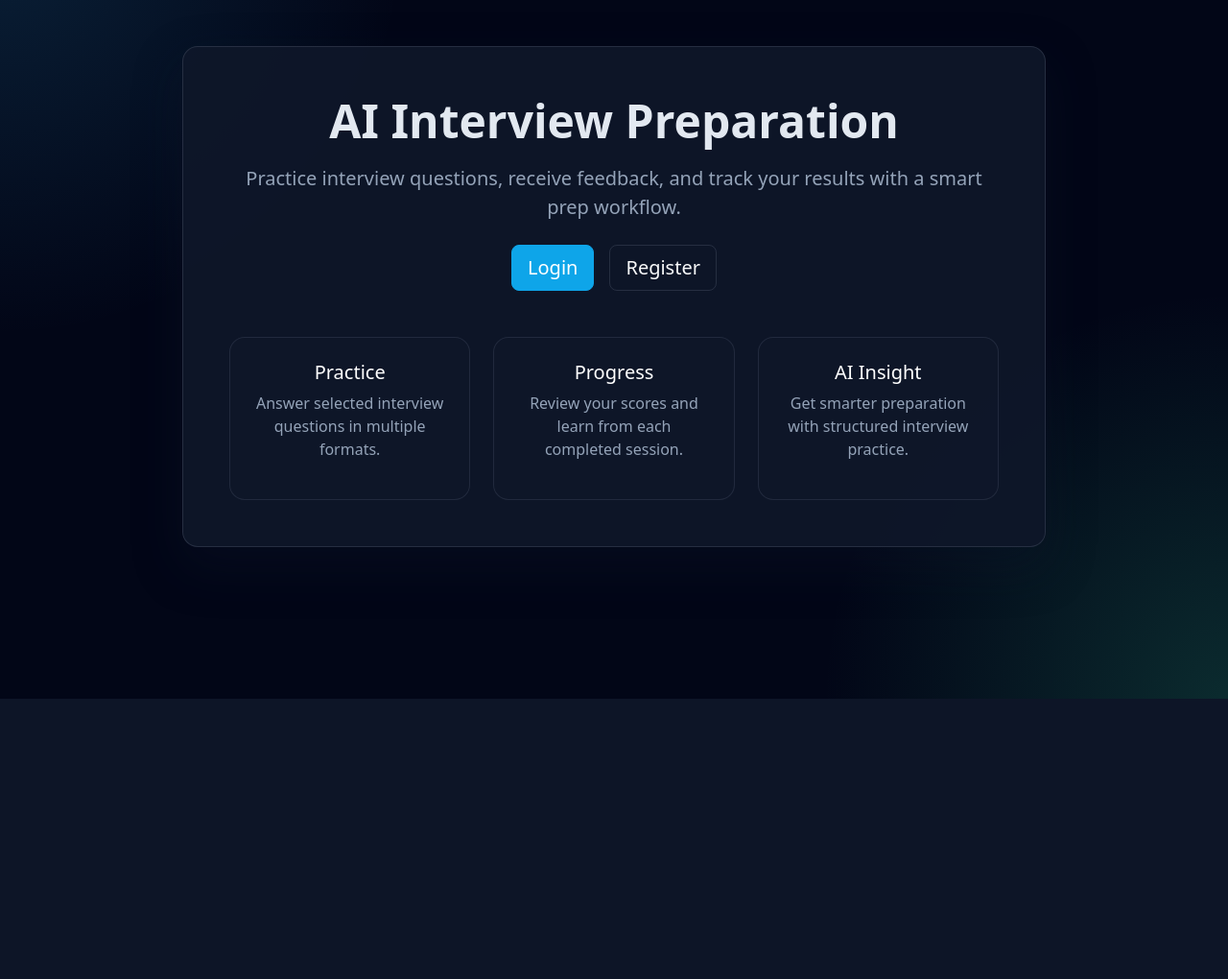
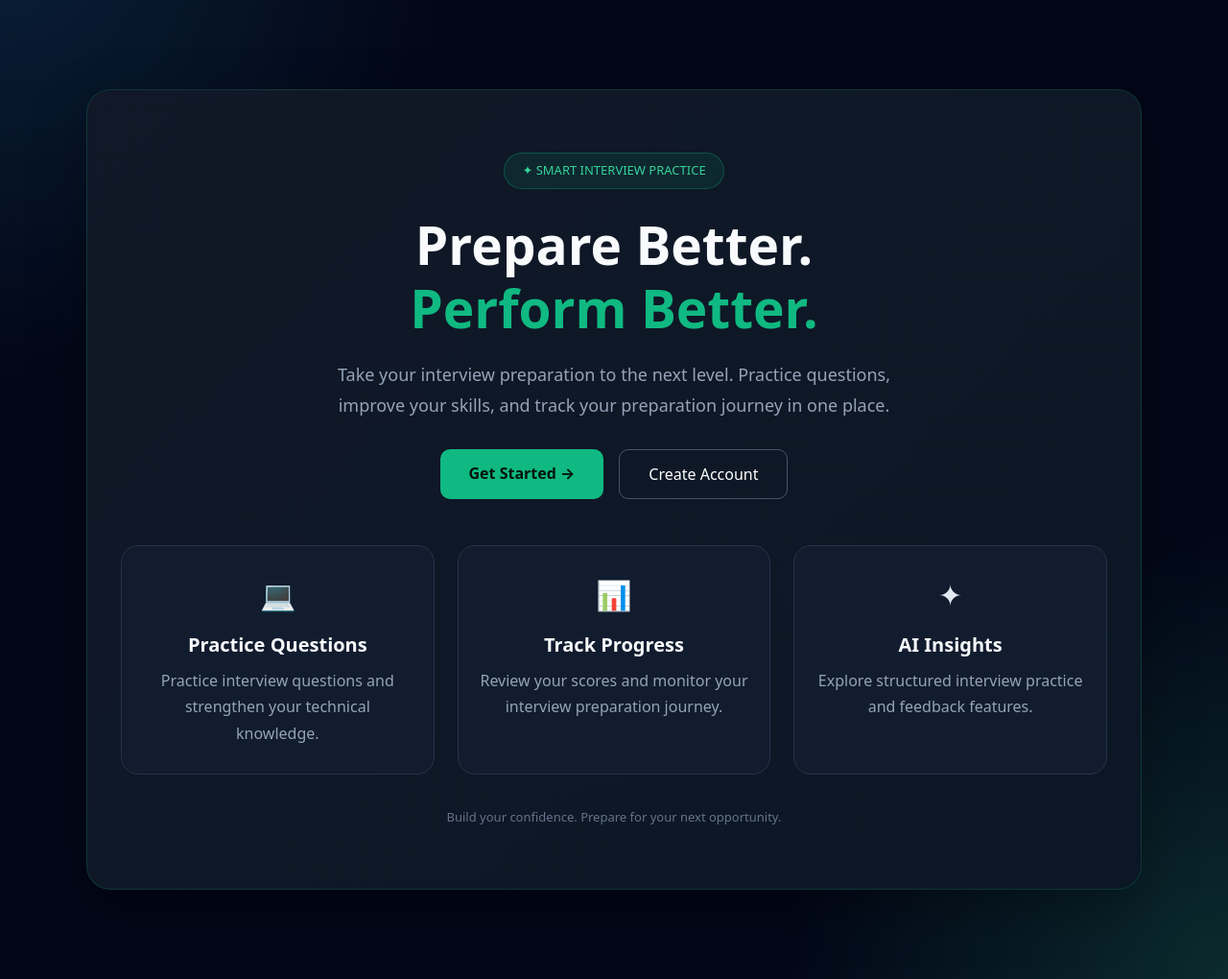
Before and after one commit to JALLIANJALI/Interview_Preparation, a Django app: page / in a window 1280 px wide. Shown: the part 72-1092 px from the top of the page at 96% size. Before the commit the page ends 800 px from the top, so only its background shows below. Run offline with Django 5.2, Linux system fonts and the light colour scheme.

Commit message:
Update home page and add gitignore

```diff
--- a/templates/home.html
+++ b/templates/home.html
@@ -1,34 +1,199 @@
+
 {% extends 'base.html' %}
 
 {% block title %}AI Interview Preparation{% endblock %}
 
 {% block content %}
-<div class="page-card rounded-4 p-5 text-center mx-auto" style="max-width: 900px;">
-    <h1 class="display-5 fw-bold mb-3">AI Interview Preparation</h1>
-    <p class="lead text-muted mb-4">Practice interview questions, receive feedback, and track your results with a smart prep workflow.</p>
+
+<style>
+    .hero-section {
+        max-width: 1100px;
+        margin: 45px auto;
+        padding: 65px 35px;
+        background: linear-gradient(135deg, #111827, #0b1725);
+        border: 1px solid rgba(16, 185, 129, 0.2);
+        border-radius: 25px;
+        box-shadow: 0 20px 60px rgba(0,0,0,0.3);
+    }
+
+    .hero-badge {
+        display: inline-block;
+        padding: 8px 18px;
+        border-radius: 30px;
+        color: #34d399;
+        background: rgba(16,185,129,0.1);
+        border: 1px solid rgba(16,185,129,0.3);
+        font-size: 13px;
+        margin-bottom: 25px;
+    }
+
+    .hero-title {
+        color: #f8fafc;
+        font-size: clamp(35px, 5vw, 55px);
+        font-weight: 800;
+        line-height: 1.2;
+    }
+
+    .hero-title span {
+        color: #10b981;
+    }
+
+    .hero-description {
+        color: #94a3b8;
+        font-size: 18px;
+        max-width: 650px;
+        margin: 20px auto 30px;
+        line-height: 1.8;
+    }
+
+    .btn-start {
+        background: #10b981;
+        color: #04130e;
+        border: none;
+        padding: 13px 30px;
+        font-weight: 700;
+        border-radius: 10px;
+        transition: 0.3s;
+    }
+
+    .btn-start:hover {
+        background: #34d399;
+        color: #04130e;
+        transform: translateY(-3px);
+    }
+
+    .btn-register {
+        border: 1px solid #475569;
+        color: white;
+        padding: 13px 30px;
+        border-radius: 10px;
+        transition: 0.3s;
+    }
+
+    .btn-register:hover {
+        background: #1e293b;
+        color: #34d399;
+        border-color: #10b981;
+    }
+
+    .feature-card {
+        height: 100%;
+        padding: 28px 22px;
+        background: #111c2e;
+        border: 1px solid #263449;
+        border-radius: 18px;
+        transition: 0.3s ease;
+    }
+
+    .feature-card:hover {
+        transform: translateY(-8px);
+        border-color: #10b981;
+        box-shadow: 0 12px 30px rgba(16,185,129,0.1);
+    }
+
+    .feature-icon {
+        font-size: 30px;
+        margin-bottom: 18px;
+    }
+
+    .feature-card h5 {
+        color: #f8fafc;
+        font-weight: 700;
+        margin-bottom: 12px;
+    }
+
+    .feature-card p {
+        color: #94a3b8;
+        line-height: 1.7;
+        margin-bottom: 0;
+    }
+
+    .hero-footer {
+        color: #64748b;
+        font-size: 13px;
+        margin-top: 35px;
+    }
+
+    @media (max-width: 576px) {
+        .hero-section {
+            margin: 20px 10px;
+            padding: 45px 20px;
+        }
+    }
+</style>
+
+<div class="hero-section text-center">
+
+    <div class="hero-badge">
+        ✦ SMART INTERVIEW PRACTICE
+    </div>
+
+    <h1 class="hero-title">
+        Prepare Better.<br>
+        <span>Perform Better.</span>
+    </h1>
+
+    <p class="hero-description">
+        Take your interview preparation to the next level.
+        Practice questions, improve your skills, and track
+        your preparation journey in one place.
+    </p>
+
     <div class="d-flex flex-column flex-sm-row justify-content-center gap-3 mb-5">
-        <a class="btn btn-primary btn-lg" href="{% url 'accounts:login' %}">Login</a>
-        <a class="btn btn-outline-light btn-lg" href="{% url 'accounts:register' %}">Register</a>
+
+        <a href="{% url 'accounts:login' %}"
+           class="btn btn-start">
+            Get Started →
+        </a>
+
+        <a href="{% url 'accounts:register' %}"
+           class="btn btn-register">
+            Create Account
+        </a>
+
     </div>
-    <div class="row g-4">
+
+    <div class="row g-4 text-center">
+
         <div class="col-md-4">
-            <div class="p-4 rounded-4" style="background: rgba(15, 23, 42, 0.9); border: 1px solid rgba(148, 163, 184, 0.14);">
-                <h5 class="text-white">Practice</h5>
-                <p class="text-muted">Answer selected interview questions in multiple formats.</p>
+            <div class="feature-card">
+                <div class="feature-icon">💻</div>
+                <h5>Practice Questions</h5>
+                <p>
+                    Practice interview questions and
+                    strengthen your technical knowledge.
+                </p>
             </div>
         </div>
+
         <div class="col-md-4">
-            <div class="p-4 rounded-4" style="background: rgba(15, 23, 42, 0.9); border: 1px solid rgba(148, 163, 184, 0.14);">
-                <h5 class="text-white">Progress</h5>
-                <p class="text-muted">Review your scores and learn from each completed session.</p>
+            <div class="feature-card">
+                <div class="feature-icon">📊</div>
+                <h5>Track Progress</h5>
+                <p>
+                    Review your scores and monitor
+                    your interview preparation journey.
+                </p>
             </div>
         </div>
+
         <div class="col-md-4">
-            <div class="p-4 rounded-4" style="background: rgba(15, 23, 42, 0.9); border: 1px solid rgba(148, 163, 184, 0.14);">
-                <h5 class="text-white">AI Insight</h5>
-                <p class="text-muted">Get smarter preparation with structured interview practice.</p>
+            <div class="feature-card">
+                <div class="feature-icon">✦</div>
+                <h5>AI Insights</h5>
+                <p>
+                    Explore structured interview practice
+                    and feedback features.
+                </p>
             </div>
         </div>
+
     </div>
+
+    <div class="hero-footer">
+        Build your confidence. Prepare for your next opportunity.
+    </div>
+
 </div>
+
 {% endblock %}
```
Also changed, not shown: 1 other file.
